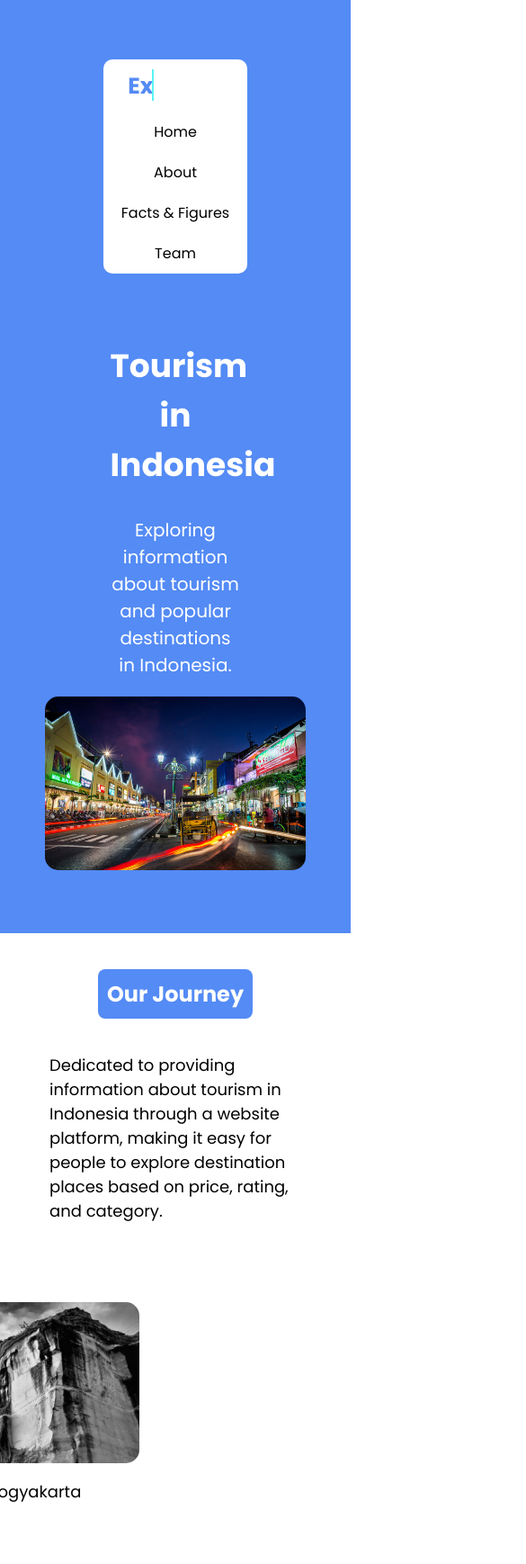
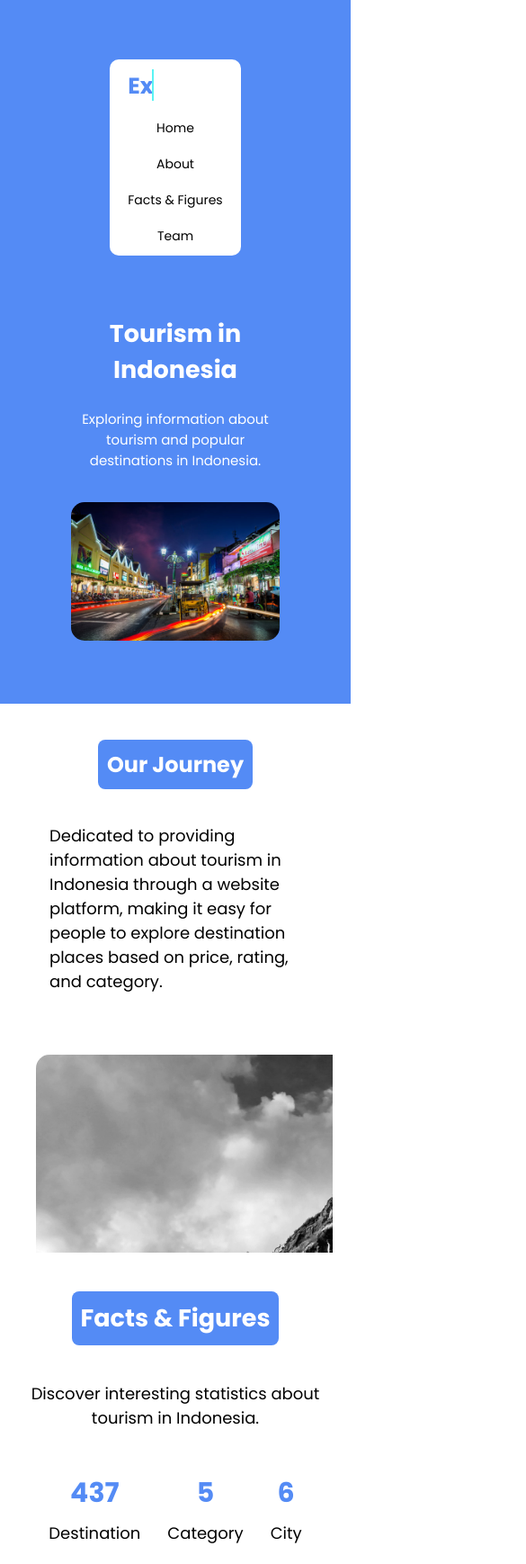
Before and after one commit to Indonesia-Tourism-Project/Tourism-In-Indonesia, a plain HTML site: page index.html in a window 390 px wide. Shown: the top 1738 px of the page at 90% size, 585 px wide, since content can reach past the window. Drawn offline with nearby package versions, Linux system fonts and the light colour scheme.

Commit message:
adjust to mobile progress

```diff
--- a/style.css
+++ b/style.css
@@ -470,4 +470,53 @@ a:hover {
         display: flex;
         flex-direction: column;
     }
+
+    .home-text {
+        font-size: large;
+        text-align: center;
+        max-width: 80%;
+    }
+
+    .home img {
+        width: 80%;
+        margin-top: 20px;
+    }
+
+    .about img {
+        width: 60%;
+        margin-top: 30px;
+    }
+
+    .slider-frame {
+        width: 100%;
+        height: 250px;
+    }
+
+    .facts-content {
+        display: block;
+        text-align: center;
+    }
+
+    .team-members {
+        flex-direction: column;
+        align-items: center;
+    }
+
+
+    nav ul {
+        flex-direction: column;
+        gap: 15px;
+    }
+
+    nav a {
+        font-size: 14px;
+    }
 }
+
+
+@media (max-width: 768px) {
+    .report-chart canvas {
+        width: 100% !important;
+        height: auto !important;
+    }
+}
```
Also changed, not shown: index.html (+0 -2 lines).
